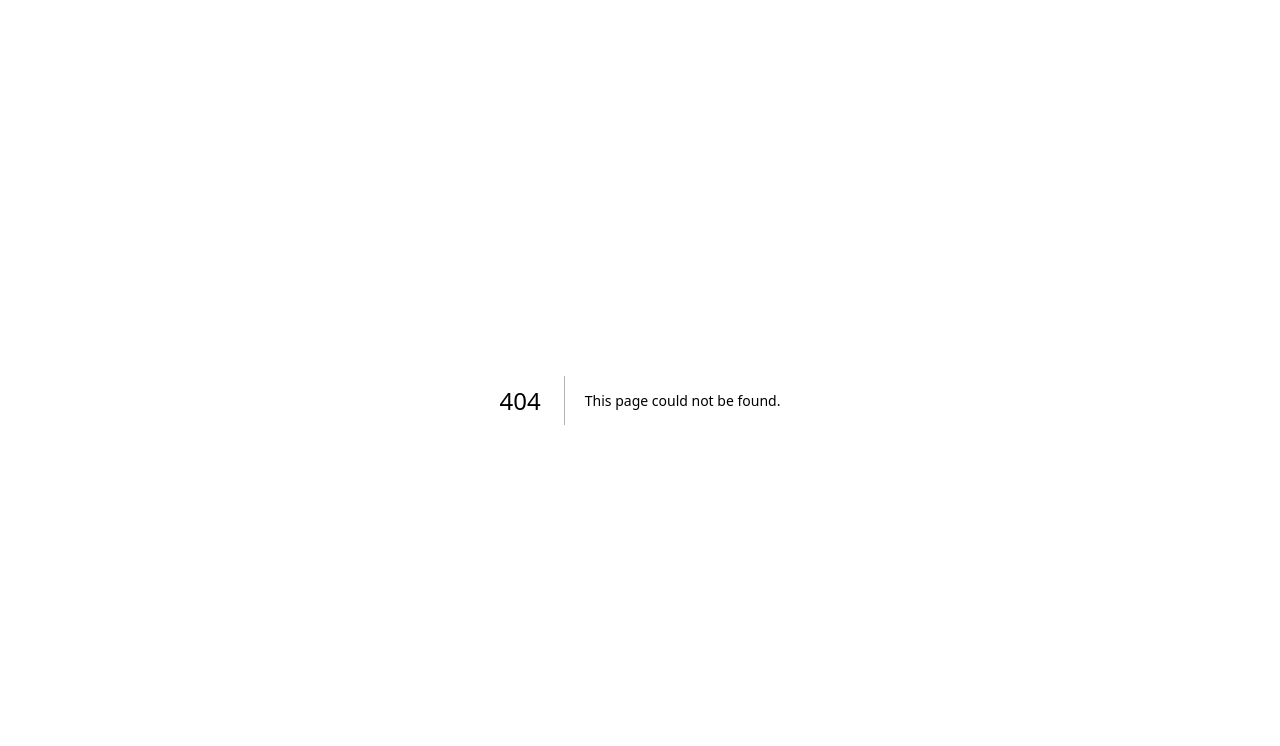
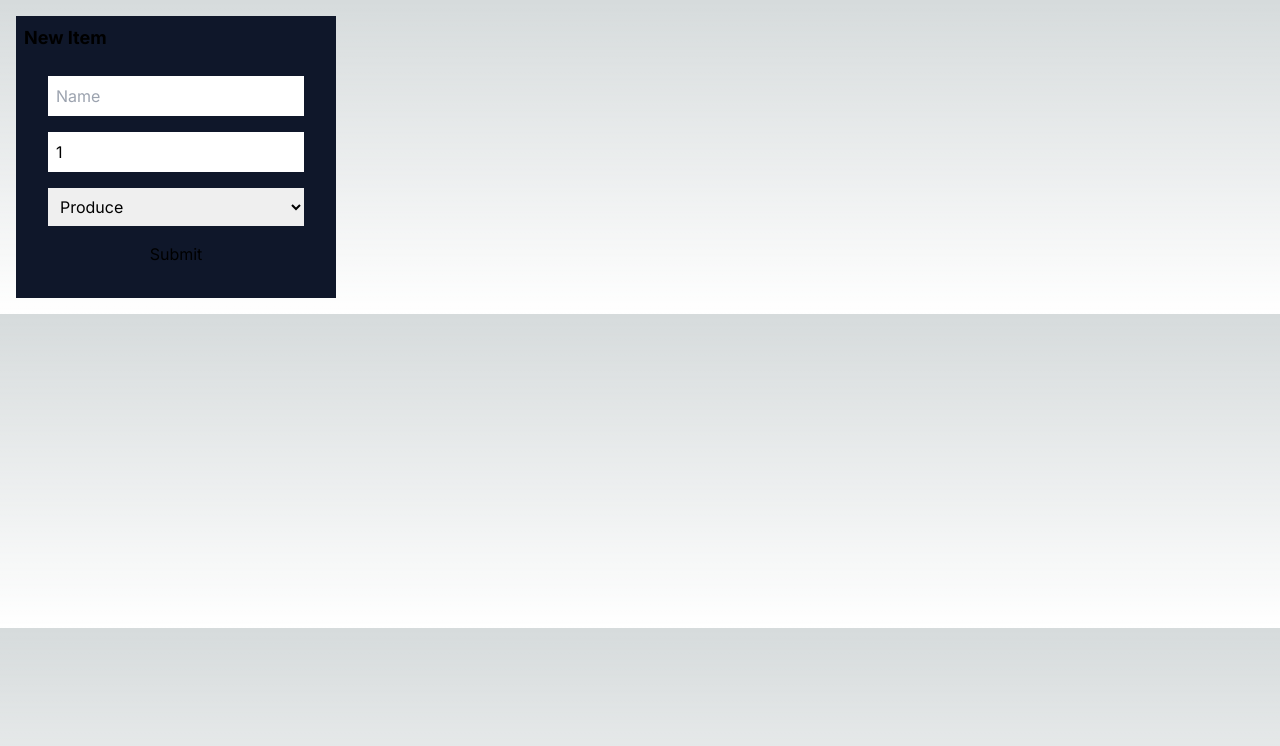
Before and after one commit to hangxigood/cprg306-assignments, a Next.js app: page /week-4 in a window 1280 px wide. Before the commit this address had no page. Shown: the top 746 px of the page. Built offline with nearby package versions, Linux system fonts and the light colour scheme.

Commit message:
week-4 page

```diff
--- a/app/page.js
+++ b/app/page.js
@@ -2,10 +2,13 @@ import Link from "next/link";
 
 export default function Home() {
   return (
-    <main className="flex min-h-screen flex-col items-center justify-between p-24">
+    <main className="flex min-h-screen flex-col items-center justify-start p-24">
       <h1 className="text-4xl font-bold mb-5">CPRG 306: Web Development 2 - Assignments</h1>
+      <div className="flex flex-col space-y-2">
       <Link href={`/week-2`} className="hover:text-green-400 hover:underline">Week 2</Link>
       <Link href={`/week-3`} className="hover:text-green-400 hover:underline">Week 3</Link>
+      <Link href={`/week-4`} className="hover:text-green-400 hover:underline">Week 4</Link>
+      </div>
     </main>
   );
 }
--- /dev/null
+++ b/app/week-4/new-item.js
@@ -0,0 +1,67 @@
+"use client";
+
+import { useState } from "react";
+
+export default function NewItem()
+{
+    const [name, setName] = useState("");
+    const [quantity, setQuantity] = useState(1);
+    const [category, setCategory] = useState("Produce");
+
+    function handleSubmit(event)
+    {
+        event.preventDefault();
+        const Item = { name, quantity, category };
+        console.log(Item);
+        alert(`Item added: Name - ${name}, Quantity - ${quantity}, Category - ${category}`);
+        setName("");
+        setQuantity(1);
+        setCategory("Produce");
+    }
+
+    return (
+        <div className="flex flex-col w-1/4 bg-slate-900	p-2 m-4">
+            <p className="text-lg font-bold">New Item</p>
+            <form className="flex flex-col p-2 m-4" onSubmit={handleSubmit}>
+                <input
+                    className="mb-4 p-2 text-black"
+                    type="text"
+                    placeholder="Name"
+                    value={name}
+                    onChange={(event) => setName(event.target.value)}
+                    required
+                />
+                <input
+                    className="mb-4 p-2 text-black"
+                    type="number"
+                    placeholder="Quantity"
+                    min="1"
+                    max="99"
+                    value={quantity}
+                    onChange={(event) => setQuantity(Number(event.target.value))}
+                    required
+                />
+                <select
+                    className="mb-4 p-2 text-black"
+                    value={category}
+                    onChange={(event) => setCategory(event.target.value)}
+                    required
+                >
+                    <option value="">Select Category</option>
+                    <option value="Produce">Produce</option>
+                    <option value="Dairy">Dairy</option>
+                    <option value="Bakery">Bakery</option>
+                    <option value="Meat">Meat</option>
+                    <option value="Frozen Foods">Frozen Foods</option>
+                    <option value="Canned Goods">Canned Goods</option>
+                    <option value="Dry Goods">Dry Goods</option>
+                    <option value="Beverages">Beverages</option>
+                    <option value="Snacks">Snacks</option>
+                    <option value="Household">Household</option>
+                    <option value="Other">Other</option>
+                </select>
+                <button>Submit</button>
+            </form>
+        </div>
+    );
+}
--- /dev/null
+++ b/app/week-4/page.js
@@ -0,0 +1,9 @@
+import NewItem from './new-item.js';
+
+export default function Page() {
+  return (
+    <main>
+      <NewItem />
+    </main>
+  );
+}
```
